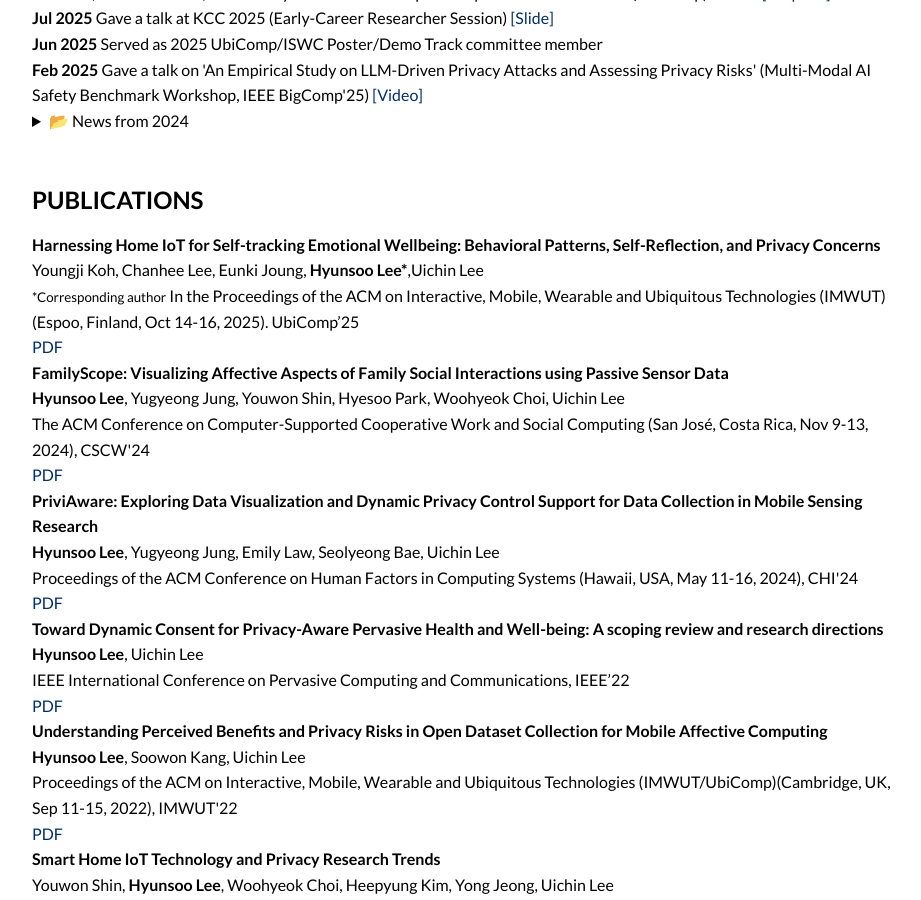
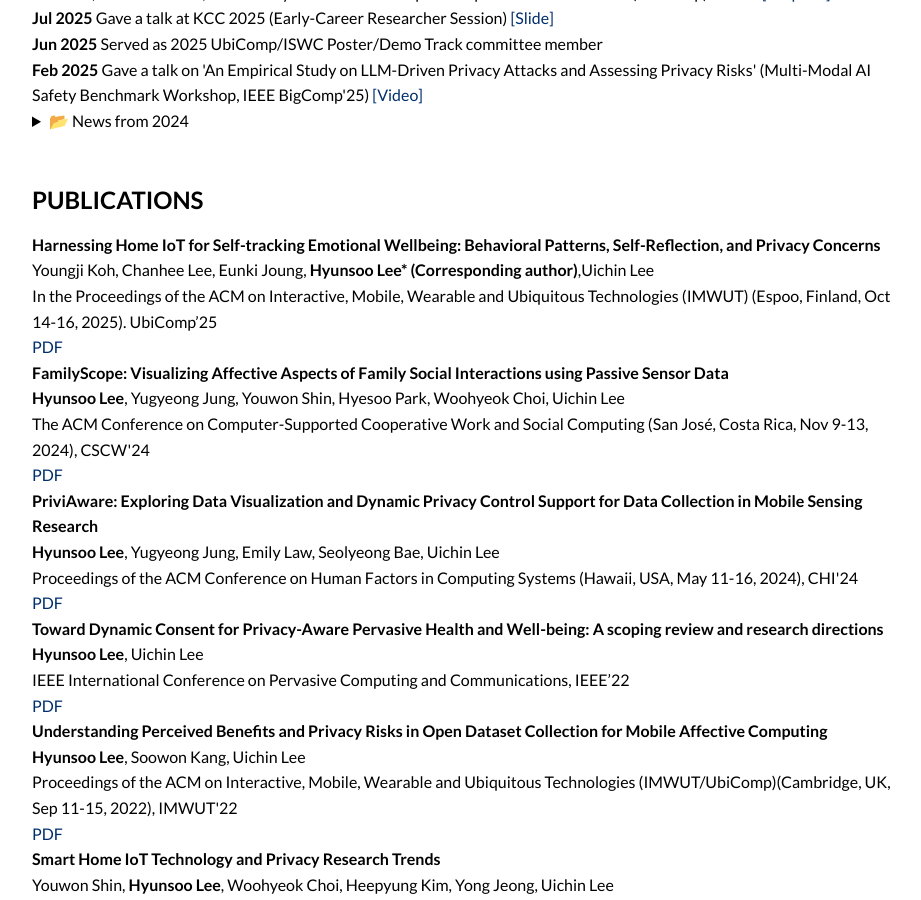
Before and after one commit to hslee90/hslee90.github.io, a Jekyll site: the page built from index.md, in a window 1280 px wide and 900 px high, scrolled down 656 px. Shown: the whole window, without its empty margins (288-1209 px from the left). Built offline with Jekyll 4.4.1, drawn with Linux system fonts in a browser that asks for light colours; nearby versions of some CDN libraries.

Commit message:
Update index.md

```diff
--- a/index.md
+++ b/index.md
@@ -93,8 +93,7 @@ title: "Home"
     <h2 id="publications">PUBLICATIONS</h2>
     <div class="publication-item">
       <strong>Harnessing Home IoT for Self-tracking Emotional Wellbeing: Behavioral Patterns, Self-Reflection, and Privacy Concerns</strong><br>
-      <span class="publication-authors">Youngji Koh, Chanhee Lee, Eunki Joung, <strong>Hyunsoo Lee*</strong>,Uichin Lee</span><br>
-      <small>*Corresponding author</small>
+      <span class="publication-authors">Youngji Koh, Chanhee Lee, Eunki Joung, <strong>Hyunsoo Lee* (Corresponding author)</strong>,Uichin Lee</span><br>
       <span class="publication-venue"> In the Proceedings of the ACM on Interactive, Mobile, Wearable and Ubiquitous Technologies (IMWUT) (Espoo, Finland, Oct 14-16, 2025).
       UbiComp’25</span><br>
       <a href="assets/pdf/pensieve.pdf">PDF</a>
```
